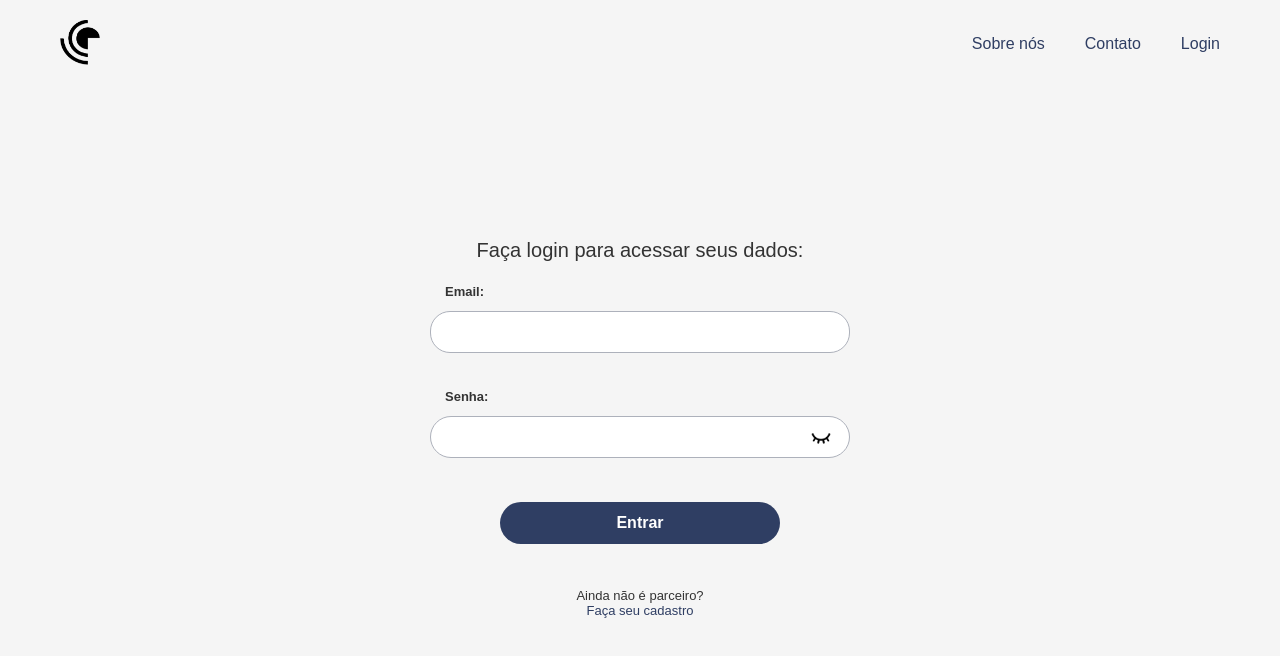
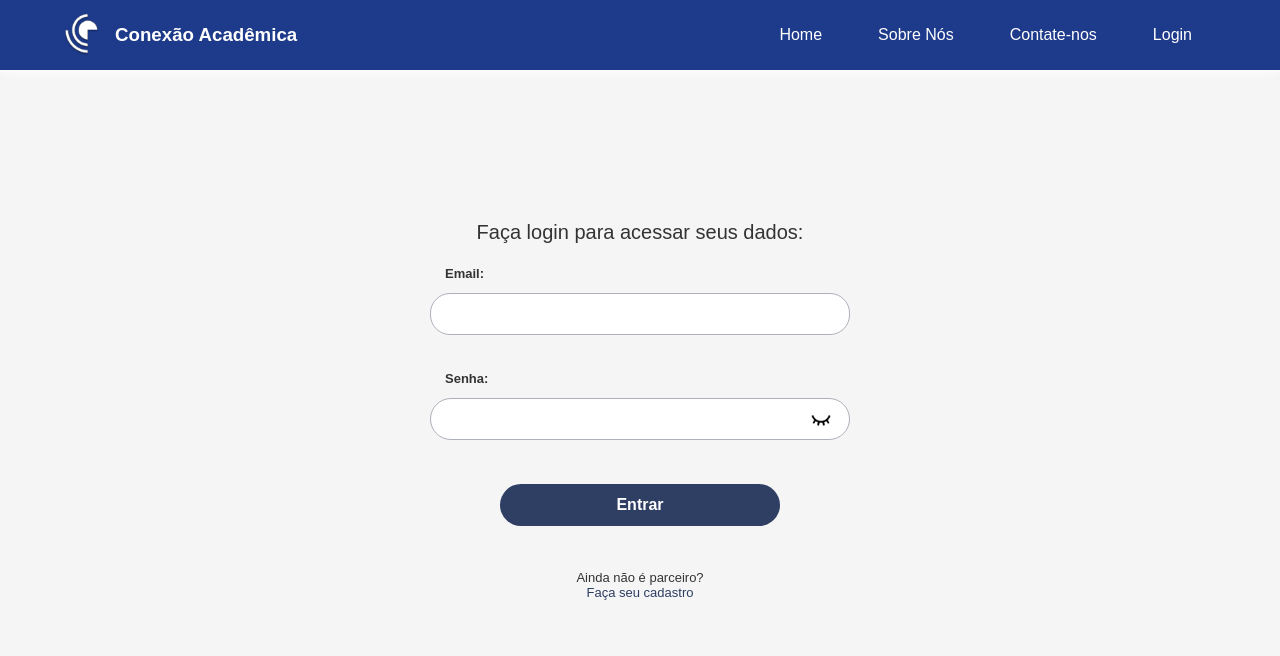
Before and after one commit to marlonzl7/conexao-academica, a website: page web-data-viz/public/login.html in a window 1280 px wide. Drawn offline with Linux system fonts and the light colour scheme.

Commit message:
style: implementar menu hamburguer

```diff
--- a/web-data-viz/public/javascript/login.js
+++ b/web-data-viz/public/javascript/login.js
@@ -65,3 +65,43 @@ function entrar() {
     }
 
 }
+
+// Header responsivo
+var menu_header = document.getElementById("menu");
+
+const imagens = [
+  "img/menu.png",
+  "img/botao-fechar.png",
+  "img/sobre-nos.png",
+  "img/contact-us.png",
+  "img/login.png",
+  "img/home.png",
+];
+
+function resTablet() {
+  if (window.innerWidth >= 768) {
+    menu_header.style.display = "";
+  }
+}
+
+function menu() {
+  var imagem_menu = document.getElementById("imagem-menu");
+  var imagem_sobreNos = document.getElementById("sobre-imagem");
+  var imagem_contactUs = document.getElementById("contato-imagem");
+  var imagem_login = document.getElementById("login-imagem");
+  var imagem_home = document.getElementById("home-imagem");
+
+  if (menu_header.style.display === "block") {
+    menu_header.style.display = "";
+    imagem_menu.src = imagens[0];
+  } else {
+    menu_header.style.display = "block";
+    imagem_menu.src = imagens[1];
+    imagem_sobreNos.src = imagens[2];
+    imagem_contactUs.src = imagens[3];
+    imagem_login.src = imagens[4];
+    imagem_home.src = imagens[5];
+  }
+}
+
+window.addEventListener("resize", resTablet);
--- a/web-data-viz/public/login.html
+++ b/web-data-viz/public/login.html
@@ -11,14 +11,19 @@
 
 <body>
     <header>
-        <div>
-            <img class="logo" src="./img/logo_escuro.png" alt="logo">
-        </div>
-        <ul>
-            <a href="">Sobre nós</a>
-            <a href="">Contato</a>
-            <a href="">Login</a>
-        </ul>
+     <img src="img/logo.png" alt="Logo Conexão Acadêmica">
+    <h3>Conexão Acadêmica</h3>
+    <nav>
+      <button onclick="menu()">
+        <img id="imagem-menu" src="img/menu.png" alt="Menu Hamburguer">
+      </button>
+      <ul id="menu">
+        <li><img id="home-imagem" src="" alt="Imagem Home"><a href="">Home</a></li>
+        <li><img id="sobre-imagem" src="" alt="Imagem Sobre Nós"><a href="">Sobre Nós</a></li>
+        <li><img id="contato-imagem" src="" alt="Imagem Contate-nos"><a href="">Contate-nos</a></li>
+        <li><img id="login-imagem" src="" alt="Imagem Login"><a href="">Login</a></li>
+      </ul>
+    </nav>
     </header>
     <main>
         <div class="caixa">
@@ -34,7 +39,7 @@
                     onclick="mostrarSenha('ipt_senha', this)">
             </div>
             <div id="div_msg_senha" class="tex b"></div>
-            <button onclick="entrar()"> Entrar</button>
+            <button class="btn_entrar" onclick="entrar()"> Entrar</button>
             <div class="tex b s" id="div_msg_login"></div>
             <p class="sub">
                 Ainda não é parceiro?
--- /dev/null
+++ b/web-data-viz/public/style/index.css
@@ -0,0 +1,135 @@
+:root {
+    --main-color: #1E3A8A;
+    --secondary-color: #97b7eb;
+    --text-color: #FFF;
+    --background-color: #E5E7EB;
+    --button-color: #455881;
+}
+
+* {
+    margin: 0;
+    padding: 0;
+    box-sizing: border-box;
+}
+
+html, body {
+  width: 100%;
+  max-width: 100%;
+}
+
+/* ================= HEADER ================= */
+
+header {
+    display: flex;
+    position: relative;
+    justify-content: space-between;
+    align-items: center;
+    background-color: var(--main-color);
+    width: 100%;
+    height: 70px;
+    padding: 0 5%;
+    box-shadow: 0px 2px 10px var(--text-color);
+    overflow: visible;
+}
+
+header img {
+    width: 35px;
+    height: auto;
+}
+
+header h3 {
+    display: none;
+}
+
+/* ================= NAV ================= */
+
+nav button {
+    background-color: transparent;
+    border: none;
+    cursor: pointer;
+}
+
+nav img {
+    width: 40px;
+    height: auto;
+}
+
+ul {
+    margin: 0;
+    padding: 0;
+}
+
+
+#menu {
+    display: none;
+    position: absolute;
+    top: 70px;
+    left: 0;
+    width: 100%;
+    background-color: var(--main-color);
+    flex-direction: column;
+    padding: 1rem;
+    gap: 1rem;
+    list-style: none;
+    z-index: 999;
+}
+
+#menu li {
+    display: flex;
+    align-items: center;
+    gap: 10px;
+}
+
+#menu a {
+    font-family: 'Public Sans', sans-serif;
+    text-decoration: none;
+    color: var(--text-color);
+    transition: color 0.3s ease;
+    padding: 0.5rem;
+}
+
+#menu a:hover {
+    color:#455881;
+}
+
+#home-imagem,
+#sobre-imagem,
+#login-imagem,
+#contato-imagem {
+    width: 20px;
+    height: auto;
+}
+
+/* ================= RESPONSIVO ================= */
+
+@media screen and (min-width: 768px) {
+
+    header h3 {
+        display: block;
+        color: var(--text-color);
+        font-family: 'Public Sans', sans-serif;
+        padding: 1rem;
+    }
+
+    nav {
+        display: flex;
+        justify-content: space-between;
+        align-items: center;
+        flex: 1;
+        padding: 1rem;
+    }
+
+    nav img {
+        display: none;
+    }
+
+    #menu {
+        display: flex;
+        position: static;
+        flex-direction: row;
+        background: none;
+        gap: 40px;
+        width: auto;
+        padding: 0;
+    }
+}
--- a/web-data-viz/public/style/login.css
+++ b/web-data-viz/public/style/login.css
@@ -1,4 +1,3 @@
-/* Reset básico */
 * {
     margin: 0;
     padding: 0;
@@ -9,35 +8,132 @@
 body {
     background-color: #F5F5F5;
 }
+html, body {
+  width: 100%;
+  max-width: 100%;
+}
+
+:root {
+    --main-color: #1E3A8A;
+    --secondary-color: #97b7eb;
+    --text-color: #FFF;
+    --background-color: #E5E7EB;
+    --button-color: #455881;
+}
+
 
 /* ================= HEADER ================= */
 
 header {
     display: flex;
+    position: relative;
     justify-content: space-between;
     align-items: center;
-    padding: 20px 60px;
+    background-color: var(--main-color);
+    width: 100%;
+    height: 70px;
+    padding: 0 5%;
+    box-shadow: 0px 2px 10px var(--text-color);
+    overflow: visible;
 }
 
-.logo {
-    width: 40px;
+header img {
+    width: 35px;
+    height: auto;
 }
 
-header ul {
-    display: flex;
-    gap: 40px;
+header h3 {
+    display: none;
 }
 
-header ul a {
-    text-decoration: none;
-    color: #2f3e63;
-    font-weight: 500;
+/* ================= NAV ================= */
+
+nav button {
+    background-color: transparent;
+    border: none;
+    cursor: pointer;
 }
 
-a:hover{
-    color: #1956f0;
+nav img {
+    width: 40px;
+    height: auto;
 }
 
+ul {
+    margin: 0;
+    padding: 0;
+}
+
+#menu {
+    display: none;
+    position: absolute;
+    top: 70px;
+    left: 0;
+    width: 100%;
+    background-color: var(--main-color);
+    flex-direction: column;
+    padding: 1rem;
+    gap: 1rem;
+    list-style: none;
+    z-index: 999;
+}
+
+#menu li {
+    display: flex;
+    align-items: center;
+    gap: 10px;
+}
+
+#menu a {
+    font-family: 'Public Sans', sans-serif;
+    text-decoration: none;
+    color: var(--text-color);
+    transition: color 0.3s ease;
+    padding: 0.5rem;
+}
+
+#home-imagem,
+#sobre-imagem,
+#login-imagem,
+#contato-imagem {
+    width: 20px;
+    height: auto;
+}
+
+/* ================= RESPONSIVO ================= */
+
+@media screen and (min-width: 768px) {
+
+    header h3 {
+        display: block;
+        color: var(--text-color);
+        font-family: 'Public Sans', sans-serif;
+        padding: 1rem;
+    }
+
+    nav {
+        display: flex;
+        justify-content: space-between;
+        align-items: center;
+        flex: 1;
+        padding: 1rem;
+    }
+
+    nav img {
+        display: none;
+    }
+
+    #menu {
+        display: flex;
+        position: static;
+        flex-direction: row;
+        background: none;
+        gap: 40px;
+        width: auto;
+        padding: 0;
+    }
+}
+/* ================= FIM HEADER ================= */
 /* ================= MAIN ================= */
 
 main {
@@ -99,7 +195,7 @@ input {
 }
 /* ================= BOTÃO ================= */
 
-button {
+.btn_entrar {
     width: 30px;
     padding: 12px;
     border-radius: 25px;
@@ -113,7 +209,7 @@ button {
     margin-bottom: 20px;
 }
 
-button:hover {
+.btn_entrar:hover {
     background-color: #253352;
 }
 
@@ -158,7 +254,7 @@ button:hover {
     .senha-box input  {
         width: 250px;
     }
-    button{
+    .btn_entrar{
         width: 150px;
     }
     .caixa{
@@ -171,7 +267,7 @@ button:hover {
     .senha-box input  {
         width: 300px;
     }
-    button{
+    .btn_entrar{
         width: 200px;
     }
     .caixa{
@@ -184,7 +280,7 @@ button:hover {
     .senha-box input  {
         width: 420px;
     }
-    button{
+    .btn_entrar{
         width: 280px;
     }
      .caixa{
```
Also changed, not shown: web-data-viz/public/index.html (+20 -1 lines), web-data-viz/public/img/botao-fechar.png (added), web-data-viz/public/img/contact-us.png (added), web-data-viz/public/img/home.png (added), web-data-viz/public/img/login.png (added), web-data-viz/public/img/logo.png (added), web-data-viz/public/img/menu.png (added), web-data-viz/public/img/sobre-nos.png (added).
